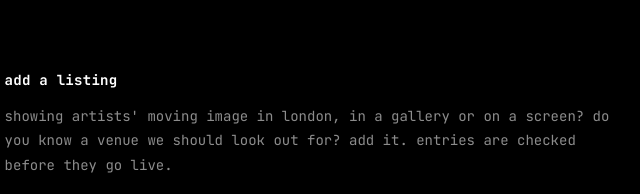
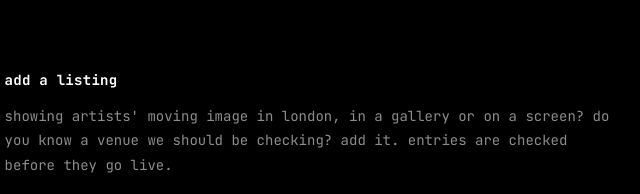
Before and after one commit to movingimagelondon/moving-image-london, a plain HTML site: page index.html in a window 1280 px wide. Shown: the part 3200-3394 px from the top of the page, 333-973 px from the left. Drawn offline with Linux system fonts and the light colour scheme.

Commit message:
Tweak add-a-listing intro
Co-Authored-By: Claude Opus 5.5 <noreply@anthropic.com>
Claude-Session: https://claude.ai/code/session_01UfHfkErVGJZBeVpHPQe6Yq

```diff
--- a/index.html
+++ b/index.html
@@ -126,7 +126,7 @@ footer { margin-top: 72px; color: var(--dim); display: grid; gap: 4px; }
 
   <section id="add">
     <h2>Add a listing</h2>
-    <p class="dim" id="add-intro">showing artists' moving image in london, in a gallery or on a screen? do you know a venue we should look out for? add it. entries are checked before they go live.</p>
+    <p class="dim" id="add-intro">showing artists' moving image in london, in a gallery or on a screen? do you know a venue we should be checking? add it. entries are checked before they go live.</p>
     <form id="form" name="submit-listing" method="POST" action="https://api.web3forms.com/submit" novalidate>
       <input type="hidden" name="access_key" value="d7406aca-2871-4c43-8893-7d0426dbb962">
       <input type="hidden" name="subject" value="moving image london: new listing submitted">
```
